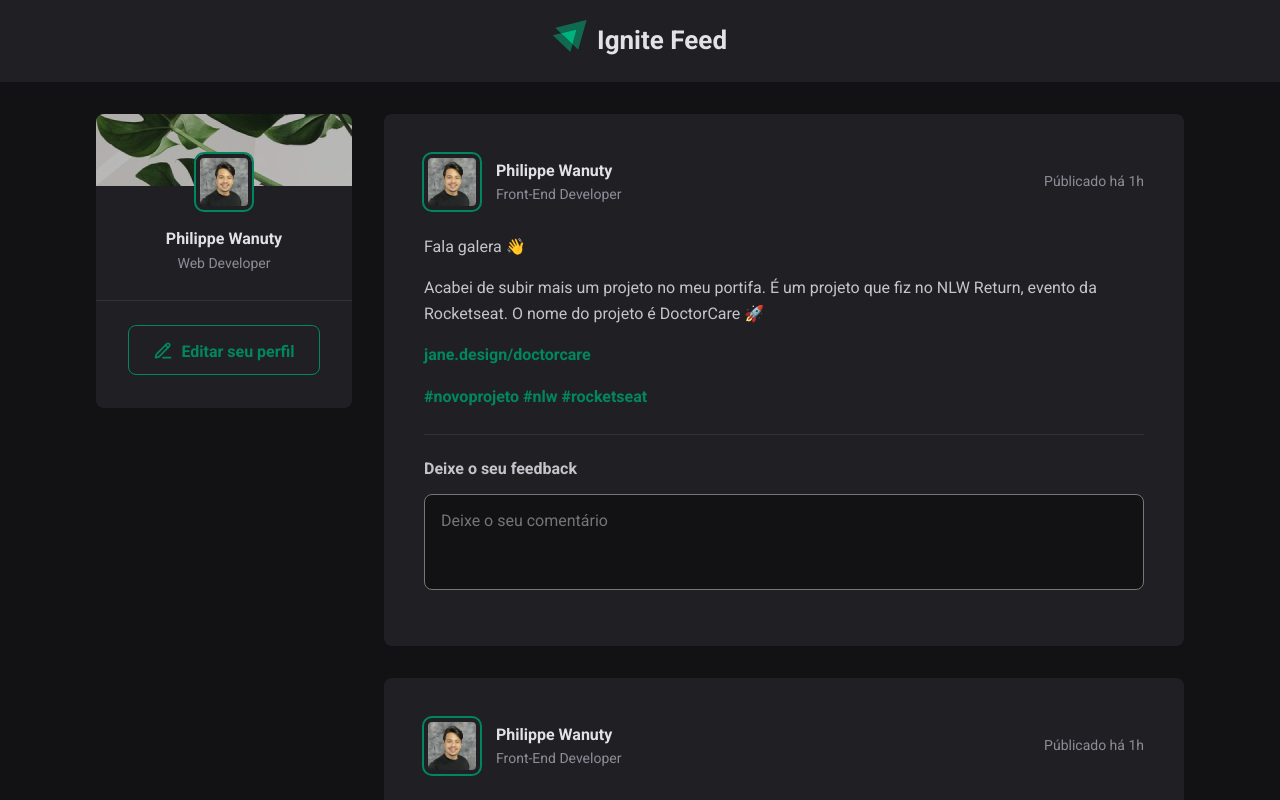
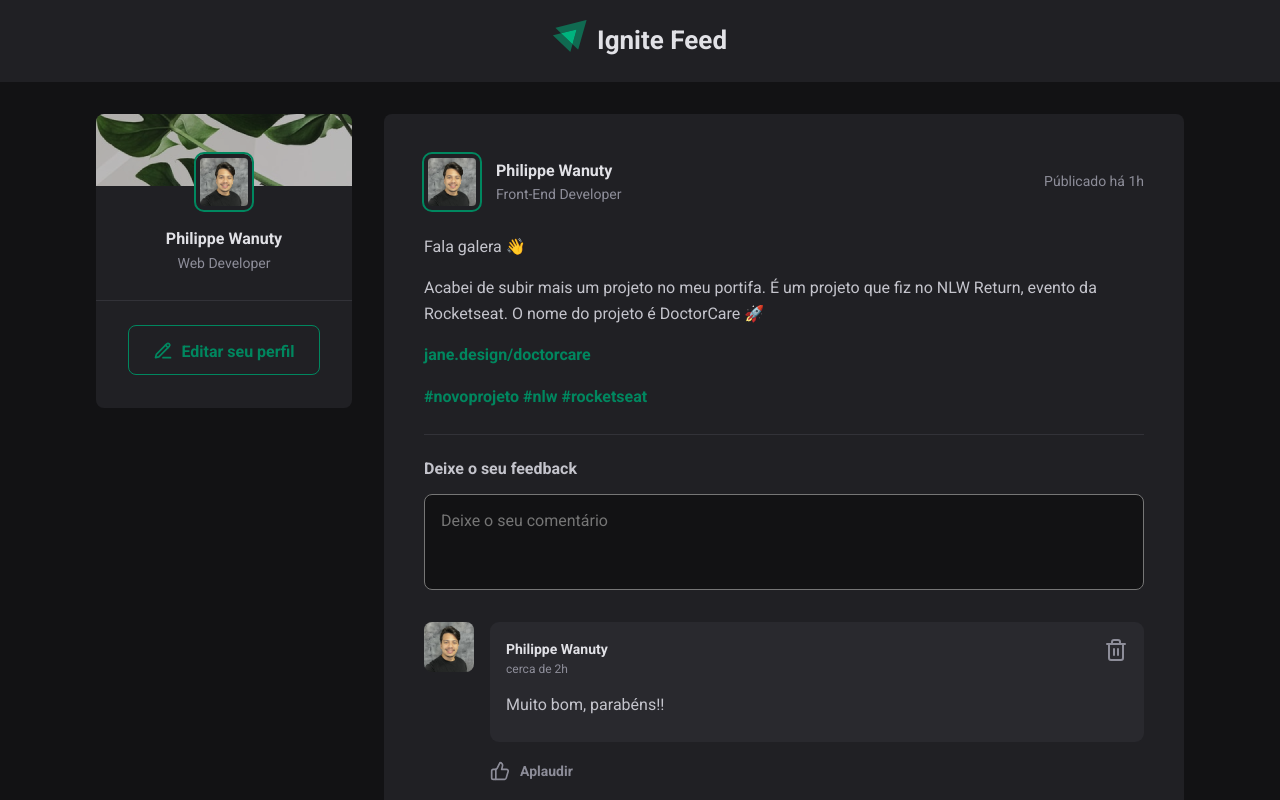
Before and after one commit to philippewanuty/ReactJS-Project1, a React (Vite) app in the folder reactjs-project01/: page / in a window 1280 px wide. Shown: the top 800 px of the page. Built offline with nearby package versions, Linux system fonts and the light colour scheme.

Commit message:
Adding commentary section

```diff
--- /dev/null
+++ b/reactjs-project01/src/components/Comment.jsx
@@ -0,0 +1,27 @@
+import styles from './Comment.module.css';
+import Avatar from '../assets/avatar.jpg';
+import { Trash2,ThumbsUp} from 'lucide-react';
+
+export function Comment() {
+	return (
+		<div className={styles.commentBody}>
+			<img src={Avatar} alt='' />
+			<div className={styles.commentMain}>
+				<div className={styles.comment}>
+					<div className={styles.header}>
+						<div className={styles.headerText}>
+							<strong>Philippe Wanuty</strong>
+							<time title='06 de Fevereiro às 17h'>cerca de 2h</time>
+						</div>
+						<Trash2 className={styles.Trash2} />
+					</div>
+					<p>Muito bom, parabéns!!</p>
+				</div>
+				<div className={styles.footer}>
+					<ThumbsUp className={styles.ThumbsUp} />
+					<span>Aplaudir</span>
+				</div>
+			</div>
+		</div>
+	);
+}
--- /dev/null
+++ b/reactjs-project01/src/components/Comment.module.css
@@ -0,0 +1,82 @@
+.commentBody {
+	display: flex;
+	gap: 1rem;
+    margin-top: 1rem;
+}
+
+.commentBody + .commentBody {
+    margin-top: 1.625rem;
+}
+
+.commentBody img {
+	border-radius: 8px;
+	width: 3.125rem;
+	height: 3.125rem;
+}
+
+.commentMain {
+	width: 100%;
+}
+
+.comment {
+	background-color: var(--gray-700);
+	border-radius: 9px;
+	height: 7.5rem;
+	color: var(--white);
+	padding: 1rem;
+	resize: none;
+}
+
+.header {
+	display: flex;
+	justify-content: space-between;
+}
+
+.headerText {
+	display: flex;
+	flex-direction: column;
+	margin-bottom: 1rem;
+}
+
+.headerText strong {
+	font-size: 0.875rem;
+	line-height: 1.6;
+	color: var(--gray-100);
+}
+
+.headerText time {
+	font-size: 0.75rem;
+	line-height: 1.6;
+	color: var(--gray-400);
+}
+
+.comment p {
+	color: var(--gray-200);
+}
+
+.Trash2 {
+	color: var(--gray-400);
+	height: 1.5rem;
+	width: 1.5rem;
+}
+
+.footer {
+	display: flex;
+	align-items: center;
+	gap: 0.625rem;
+	margin-top: 1.125rem;
+
+}
+
+.footer span {
+	font-size: 0.875;
+	font-weight: bold;
+	line-height: 1.6;
+	color: var(--gray-400);
+}
+
+.ThumbsUp {
+	height: 1.25rem;
+	width: 1.25rem;
+	color: var(--gray-400);
+}
--- a/reactjs-project01/src/components/Post.jsx
+++ b/reactjs-project01/src/components/Post.jsx
@@ -1,5 +1,6 @@
 import styles from './Post.module.css';
 import { Profile } from './Profile';
+import { Comment } from './Comment';
 
 export function Post() {
 	return (
@@ -43,6 +44,11 @@ export function Post() {
 					</button>
 				</footer>
 			</form>
+
+
+			<Comment />
+			<Comment />
+			<Comment />
 		</article>
 	);
 }
--- a/reactjs-project01/src/components/Post.module.css
+++ b/reactjs-project01/src/components/Post.module.css
@@ -86,7 +86,7 @@
     border-radius: 8px;
     height: 6rem;
     color: var(--white);
-    padding: 1rem;
+    padding:  1rem;
     resize: none;
 
 }
@@ -117,6 +117,7 @@
 .feedback footer{
     visibility: hidden;
     max-height: 0;
+
 }
 
 .feedback:focus-within footer {
--- a/reactjs-project01/src/global.css
+++ b/reactjs-project01/src/global.css
@@ -1,6 +1,7 @@
 :root {
 	--white: #ffffff;
 	--gray-100: #e1e1e6;
+	--gray-200: #C4C4CC;
 	--gray-300: #c4c4cc;
 	--gray-400: #8d8d99;
 	--gray-600: #323238;
```
